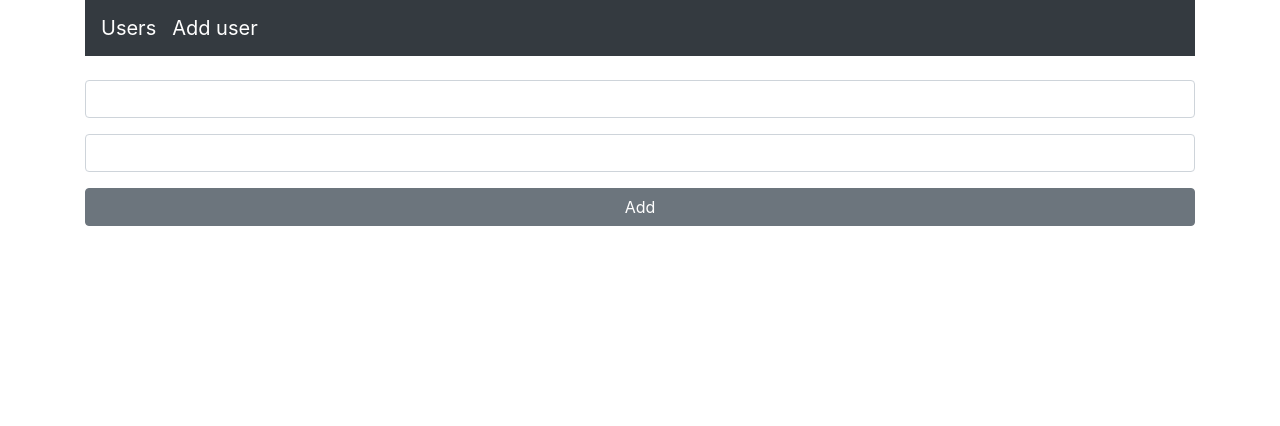
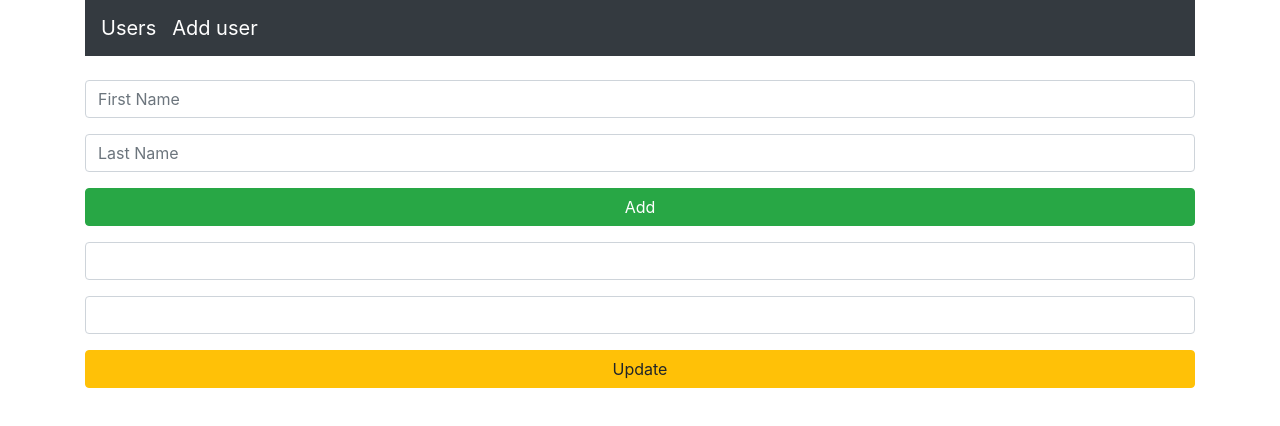
Before and after one commit to JhonathanMusa/MERN_project1, a React (Create React App) app in the folder public/: page /edit/1 in a window 1280 px wide. Shown: the top 426 px of the page. Built offline with nearby package versions, Linux system fonts and the light colour scheme; no server answers.

Commit message:
changing styles to components

```diff
--- a/public/src/App.css
+++ b/public/src/App.css
@@ -36,3 +36,7 @@
     transform: rotate(360deg);
   }
 }
+
+.container{
+  width: 100px;
+}
--- a/public/src/components/parts/Navbar.js
+++ b/public/src/components/parts/Navbar.js
@@ -18,6 +18,7 @@ export const Navbar = () => (
         </Link>
       </nav>
       <br />
+      <Forms />
       <Route path="/" exact component={UserList} />
       <Route path="/add" component={Forms} />
       <Route path="/edit/:id" component={Edit} />
--- a/public/src/components/views/Delete.js
+++ b/public/src/components/views/Delete.js
@@ -75,7 +75,7 @@ export class Delete extends Component {
               value={lname}
             />
           </div>
-          <button className="btn btn-secondary btn-block">Delete</button>
+          <button className="btn btn-danger btn-block">Delete</button>
         </form>
       </div>
     );
--- a/public/src/components/views/Edit.js
+++ b/public/src/components/views/Edit.js
@@ -54,7 +54,7 @@ export class Edit extends Component {
   render() {
     const { name, lname } = this.state;
     return (
-      <div>
+      <div className="mt-3">
         <form onSubmit={this.handleSubmit}>
           <div className="form-group">
             <input
@@ -74,7 +74,7 @@ export class Edit extends Component {
               value={lname}
             />
           </div>
-          <button className="btn btn-secondary btn-block">Add</button>
+          <button className="btn btn-warning btn-block">Update</button>
         </form>
       </div>
     );
--- a/public/src/components/views/Forms.js
+++ b/public/src/components/views/Forms.js
@@ -62,7 +62,8 @@ export class Forms extends Component {
               onChange={this.handleLastName}
             />
           </p>
-          <button className="btn btn-secondary btn-block">Add</button>
+
+          <button className="btn btn-success btn-block">Add</button>
         </form>
       </div>
     );
--- a/public/src/components/views/UserList.js
+++ b/public/src/components/views/UserList.js
@@ -7,8 +7,12 @@ const User = (props) => (
     <td>{props.user.name}</td>
     <td>{props.user.lname}</td>
     <td>
-      <Link to={"/edit/" + props.user._id}>Edit</Link>||
-      <Link to={"/delete/" + props.user._id}>Delete</Link>
+      <Link to={"/edit/" + props.user._id}>
+        <button className="btn btn-warning">Edit</button>
+      </Link>
+      <Link to={"/delete/" + props.user._id}>
+        <button className="btn btn-danger">Delete</button>
+      </Link>
     </td>
   </tr>
 );
```
Also changed, not shown: 1 other file (tests, documents, lock files or other folders).
